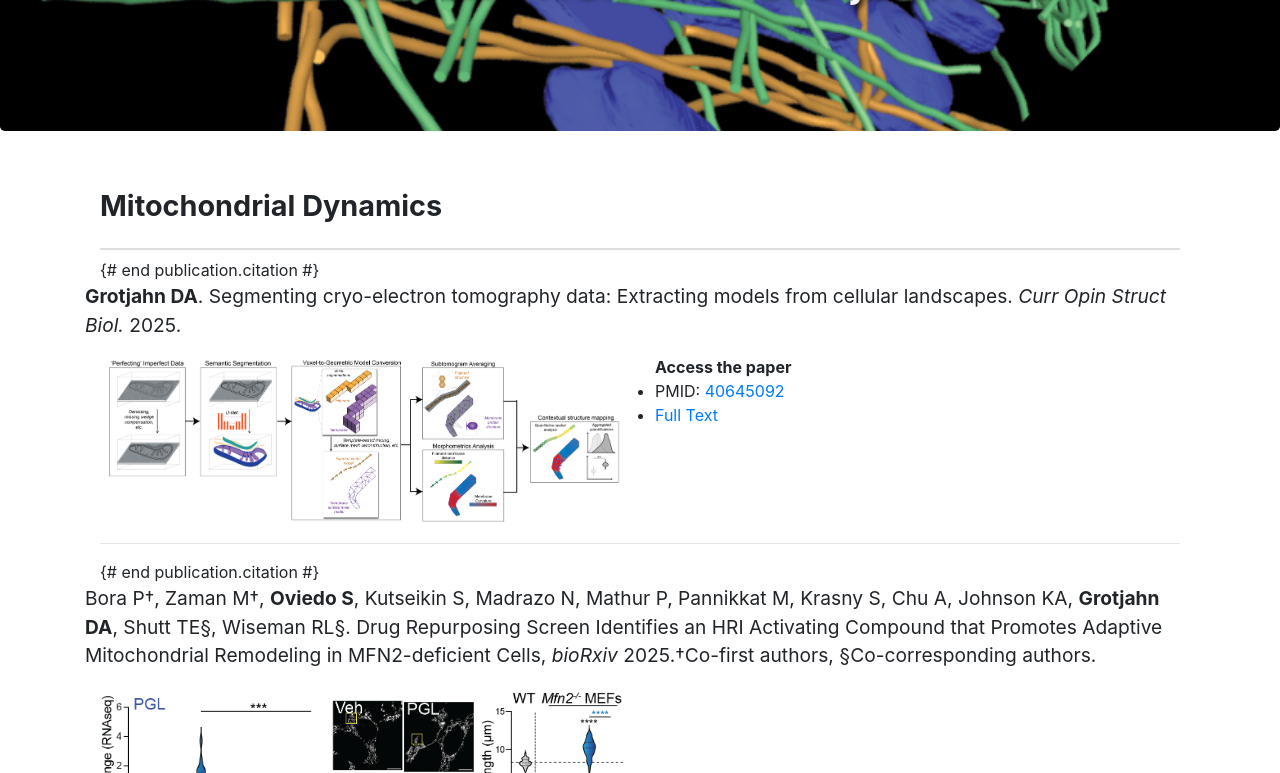
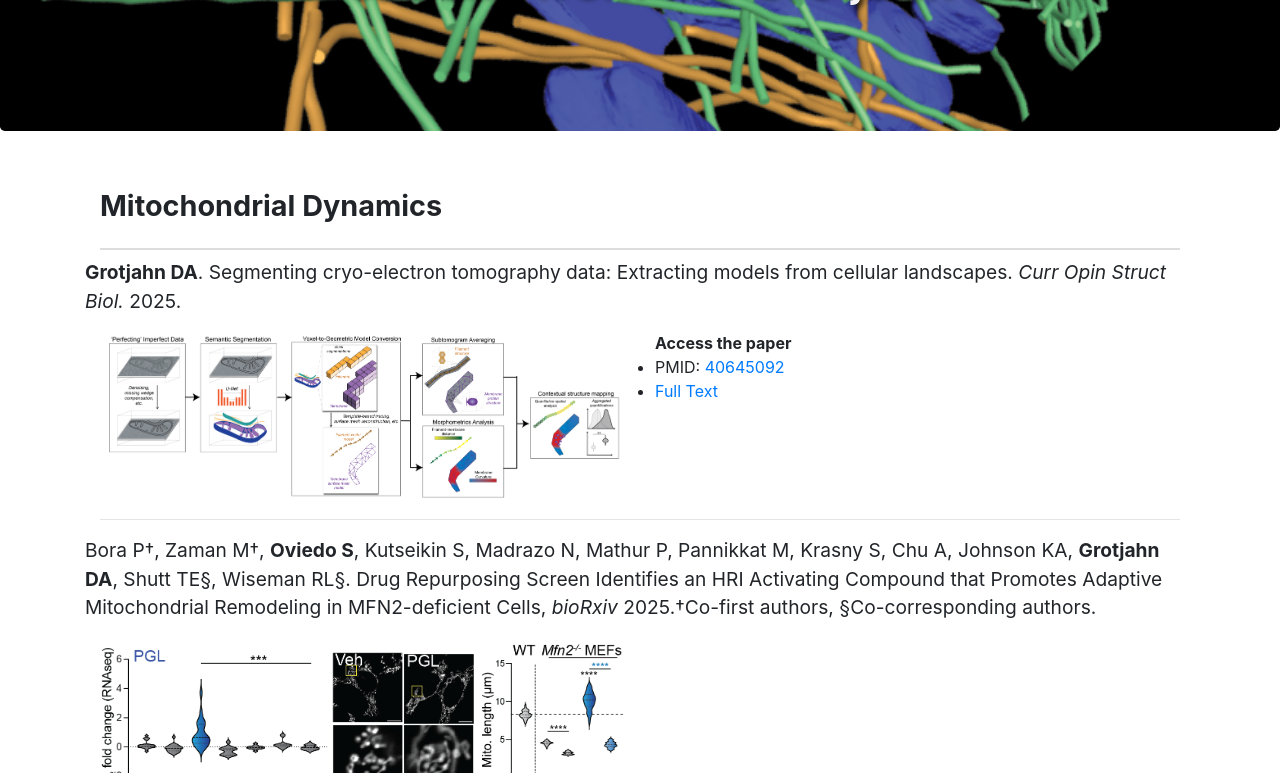
Before and after one commit to GrotjahnLab/GrotjahnLab.github.io, a Jekyll site: the page built from publications/index.html, in a window 1280 px wide and 1400 px high, scrolled down 225 px. Shown: the top 773 px of the window. Built offline with Jekyll 4.4.1, drawn with Linux system fonts in a browser that asks for light colours; nearby versions of some CDN libraries; comment, search, counter and statistics services are not loaded; some of the changed text lies outside the part shown; grey boxes are pictures that could not be loaded.

Commit message:
fix index.html

```diff
--- a/publications/index.html
+++ b/publications/index.html
@@ -117,7 +117,7 @@ group: publications
     {% if forloop.last == false %}
     <hr>
     {% endif %}
-    {% endif %} {# end publication.citation #}
+    {% endif %}
 
   {% endfor %}
 </div>
```
